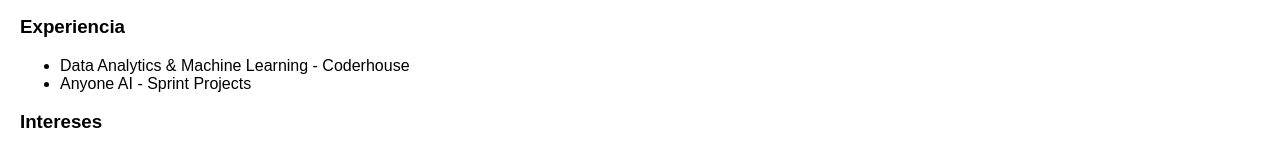
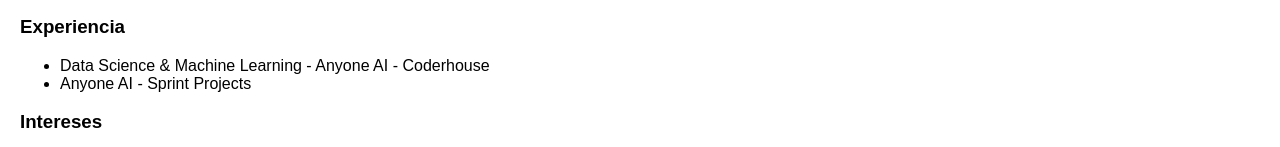
Before and after one commit to ArocenaAlfredo/ArocenaAlfredo.github.io, a plain HTML site: page index.html in a window 1280 px wide. Shown: the part 428-575 px from the top of the page. Drawn offline with Linux system fonts and the light colour scheme.

Commit message:
Actualizo mi sitio con nueva información

```diff
--- a/index.html
+++ b/index.html
@@ -26,7 +26,7 @@
     <section>
       <h3>Experiencia</h3>
       <ul>
-        <li>Data Analytics & Machine Learning - Coderhouse</li>
+        <li>Data Science & Machine Learning - Anyone AI - Coderhouse</li>
         <li>Anyone AI - Sprint Projects</li>
       </ul>
     </section>
```
